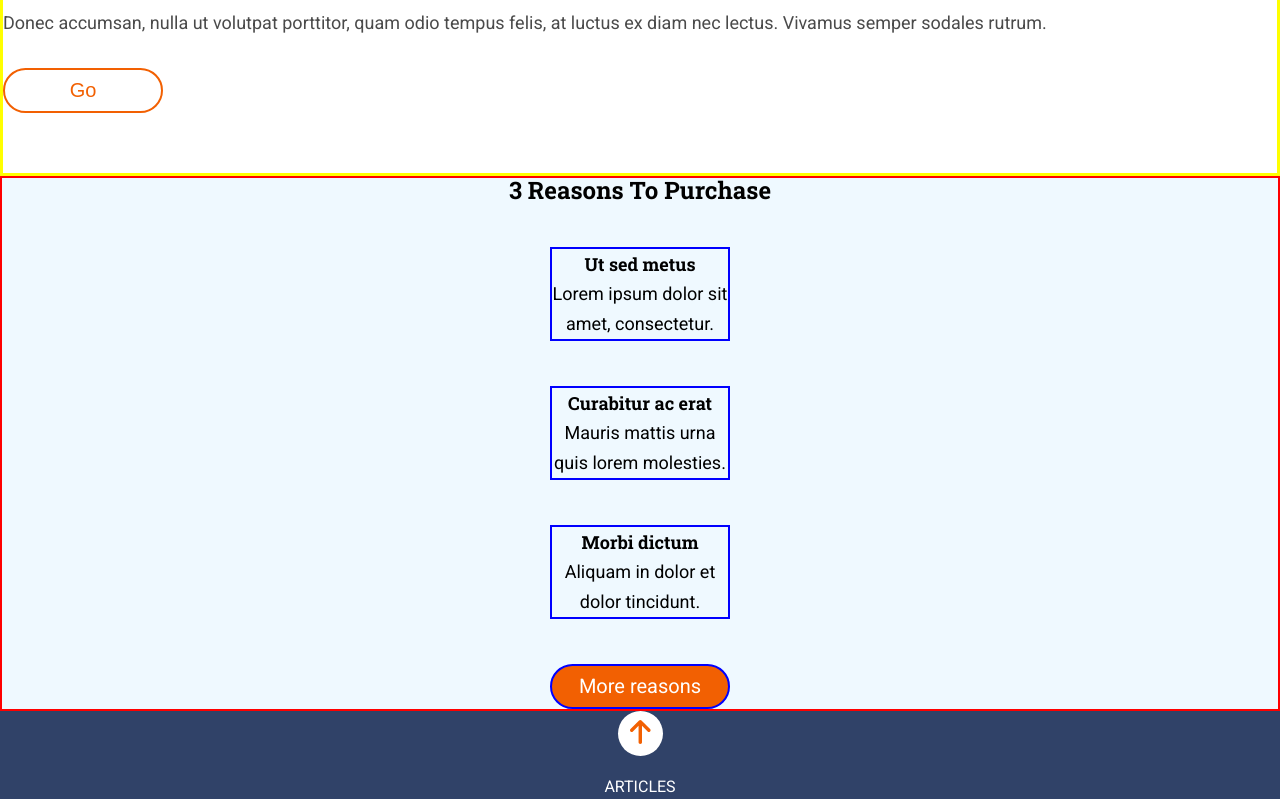
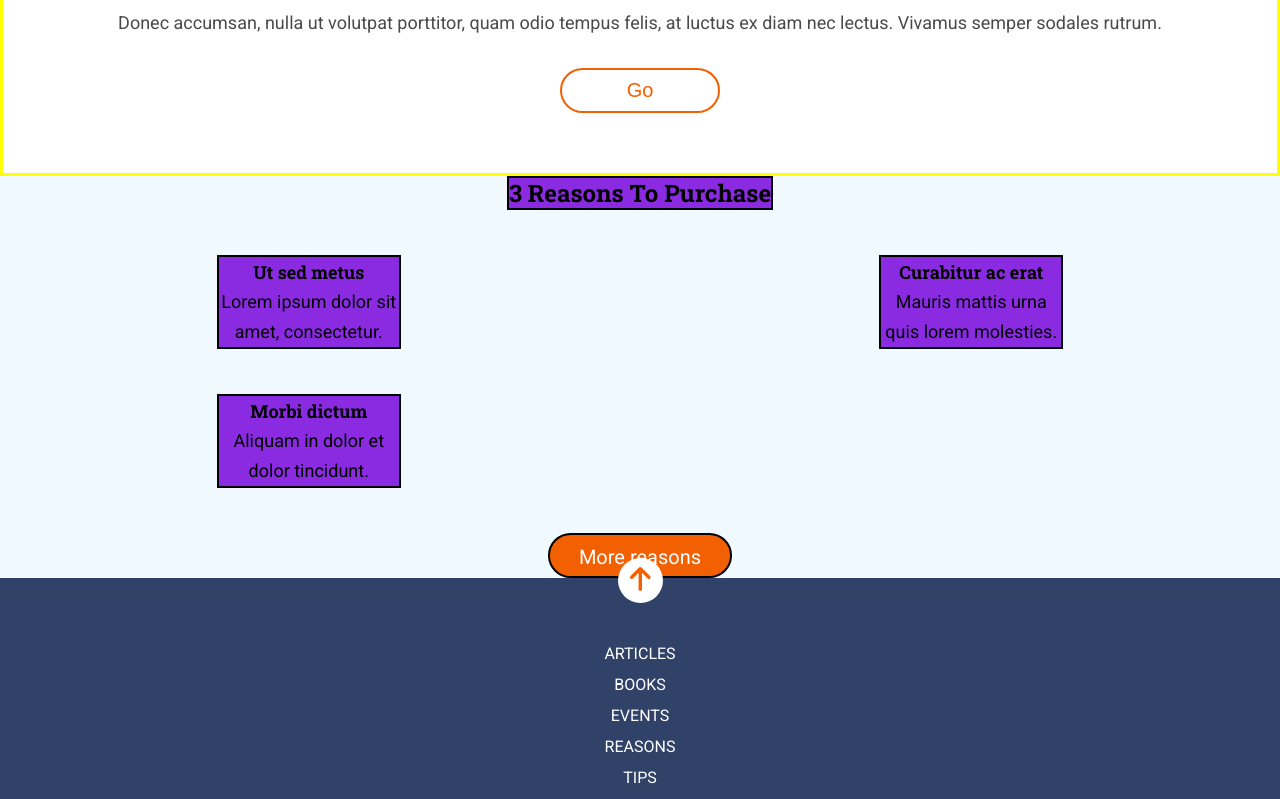
Before and after one commit to Sararid/modulo-1-evaluacion-final-Sararid, a website: page src/html/index.html in a window 1280 px wide. Shown: the part 713-1512 px from the top of the page. Drawn offline with nearby package versions, Linux system fonts and the light colour scheme; files that its build step writes are made by us from their sources; files whose address does not match are found by name.

Commit message:
draft part grid

```diff
--- a/src/html/partials/footer.html
+++ b/src/html/partials/footer.html
@@ -36,7 +36,7 @@
 
   <div class="footer__copy">
     <p>&copy 2021</p>
-    <p>We <i class="fas fa-heart"></i> components</p>
+    <p>we <i class="fas fa-heart"></i> components</p>
   </div>
 
 </footer>
--- a/src/html/partials/mainSection2.html
+++ b/src/html/partials/mainSection2.html
@@ -1,28 +1,28 @@
 <!-- SECTION 2 -->
 <section class="main__section2">
 
-    <div class="main__section2--item1">
+    <div id="title" class="main__section2--item1">
         <h2 id="reasons" class="section2__title">3 Reasons To Purchase</h2>
     </div>
 
-    <article class="main__section2--item">
+    <article id="articleOne" class="main__section2--item2">
         <h3 class="section2__subtitle"> Ut sed metus</h3>
         <p class="section2__parr">Lorem ipsum dolor sit amet, consectetur.</p>
 
     </article>
-    <article class="main__section2--item">
+    <article id="articleTwo" class="main__section2--item3">
         <h3 class="section2__subtitle"> Curabitur ac erat</h3>
         <p class="section2__parr">Mauris mattis urna quis lorem molesties.</p>
 
     </article>
 
-    <article class="main__section2--item">
+    <article id="articleThree" class="main__section2--item4">
         <h3 class="section2__subtitle"> Morbi dictum</h3>
         <p class="section2__parr">Aliquam in dolor et dolor tincidunt.</p>
 
     </article>
 
-    <div class="main__section2--item   section2__button"> More reasons</div>
+    <div id="button" class="main__section2--item5"> More reasons</div>
 
 
 </section>
--- a/src/scss/layout/_footer.scss
+++ b/src/scss/layout/_footer.scss
@@ -4,8 +4,8 @@
   height: 45px;
   border-radius: 100%;
   @include flexColumnCentered;
-  /*position: relative;
-  transform: translateY(-20px);*/
+  position: relative;
+  transform: translateY(-20px);
 }
 
 .footer {
--- a/src/scss/layout/_header.scss
+++ b/src/scss/layout/_header.scss
@@ -25,9 +25,10 @@
   height: 568px;
   border: solid 5px red;
   @include flexColumnCentered;
+  position: relative;
 
   &__nav {
-    background-color: $dark-grey-blue;
+    background-color: $cerulean;
     width: 44px;
     height: 44px;
     position: fixed;
--- a/src/scss/layout/_hero.scss
+++ b/src/scss/layout/_hero.scss
@@ -9,10 +9,16 @@
   background-image: url("../images/cover.jpg");
   background-size: cover;
   background-repeat: no-repeat;
-  background-position: center;
+  /* background-position: center;
+  background-position-x: center;
+  background-position-y: center;
+  position: absolute;
+  top: 0px;*/
+
   @include flexColumnCentered;
   text-align: center;
   color: #ffffff;
+
   &__text {
     display: flex;
     flex-direction: column;
--- a/src/scss/layout/_mainSection1.scss
+++ b/src/scss/layout/_mainSection1.scss
@@ -20,6 +20,7 @@ dejamos a vuestra elección (por ejemplo: color, tamaño, etc.). */
     }
     @media (min-width: 1200px) {
       padding: 60px 0;
+      @include flexColumnCentered;
 
       /*  mirar aqui un flex */
     }
@@ -61,7 +62,6 @@ dejamos a vuestra elección (por ejemplo: color, tamaño, etc.). */
       background-color: white;
       color: $bright-orange;
       font-size: 20px;
-      font-weight: 500;
       @media (min-width: 768px) {
         width: 91px;
       }
--- a/src/scss/layout/_mainSection2.scss
+++ b/src/scss/layout/_mainSection2.scss
@@ -1,26 +1,24 @@
-/*  SECTION 2 3 REASONS TO PURCHASE*/
-/* establecer margin de 0 15 px */
-
 /* . En el hover de los botones ("Go" y "3 Reasons To Purchase") se debe incluir una transición que
 dejamos a vuestra elección (por ejemplo: color, tamaño, etc.). */
 .main {
   width: 100%;
   &__section2 {
-    border: solid red 2px;
     background-color: $ice-blue;
+    line-height: 30px;
     display: grid;
-    grid-template-columns: 1fr;
-    /*grid-template-rows: repeat(5, 1fr);*/
-    grid-template-rows: 0.8fr, 1fr, 1fr, 1fr, 1fr;
-    grid-gap: 45px;
+
+    grid-template-columns: 1fr, 1fr, 1fr;
+    grid-template-rows: repeat (5, 1fr);
     align-items: center;
     justify-items: center;
+    text-align: center;
+    grid-gap: 45px;
 
-    &--item {
-      border: solid 2px blue;
-      line-height: 30px;
-      text-align: center;
-      max-width: 180px;
+    @media (min-width: 768px) {
+      &--item1,
+      &--item5 {
+        grid-column: 1 / 3;
+      }
     }
   }
 }
@@ -35,16 +33,23 @@ dejamos a vuestra elección (por ejemplo: color, tamaño, etc.). */
     font-family: $second-font;
     font-weight: bold;
   }
+  &__parr {
+    max-width: 180px;
+  }
+}
 
-  &__button {
+.main__section2 > * {
+  background-color: blueviolet;
+  border: solid 2px black;
+}
+
+#button {
   width: 184px;
   height: 45px;
   font-size: 20px;
   border-radius: 22.5px;
   background-color: $bright-orange;
   color: white;
-    @include flexColumnCentered;
   text-align: center;
   line-height: 2.25;
 }
-}
```
Lines whose indentation alone changed are shown as unchanged.
